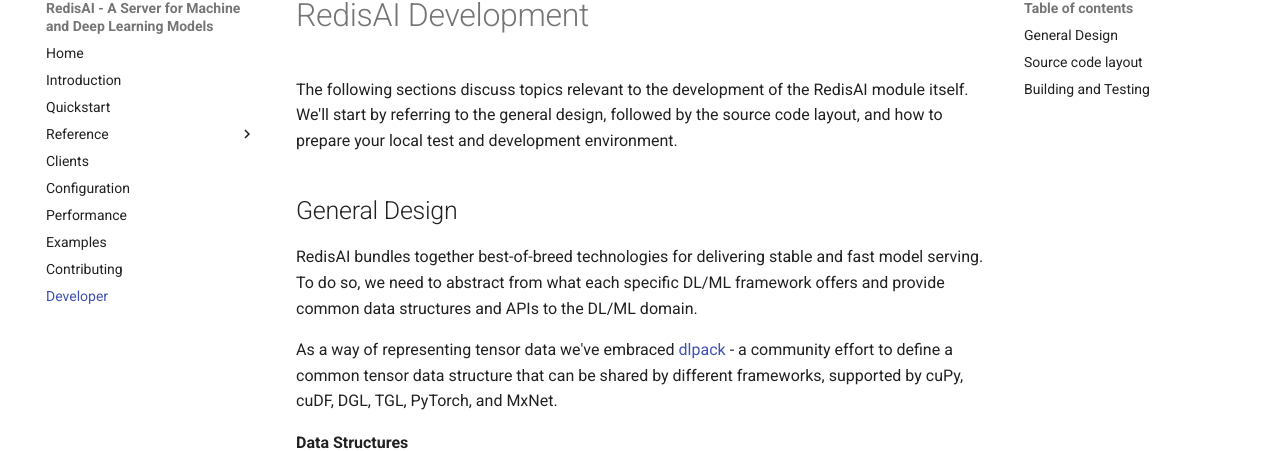
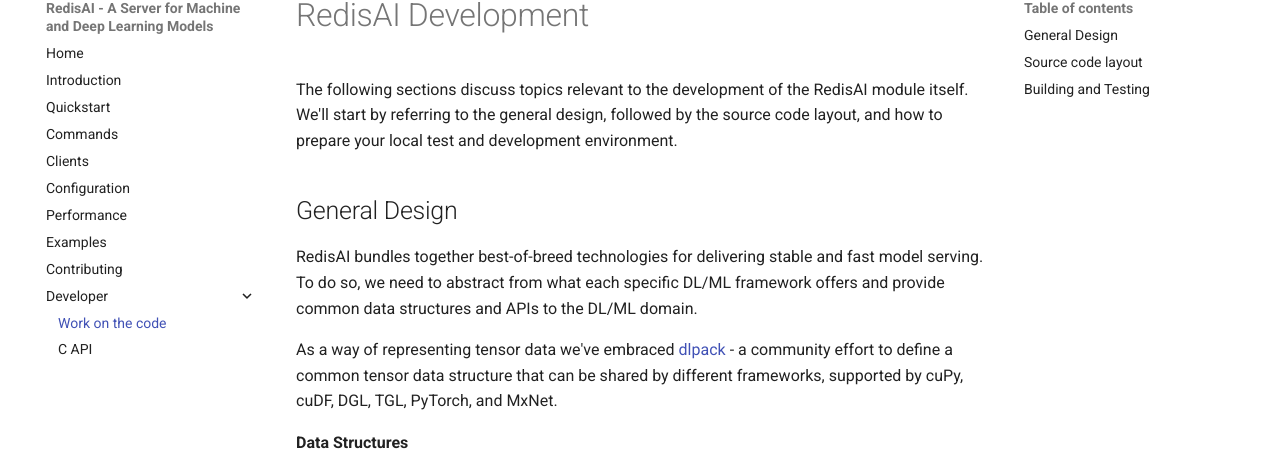
Before and after one commit to RedisAI/RedisAI, an MkDocs documentation site: the page built from docs/developer.md, in a window 1280 px wide. Shown: the part 103-554 px from the top of the page. Built offline with MkDocs 1.6.1 and Material for MkDocs 9.7.7, drawn with Linux system fonts in a browser that asks for light colours; comment, search, counter and statistics services are not loaded.

Commit message:
[add] moving api_reference under Developer Nav

```diff
--- a/mkdocs.yml
+++ b/mkdocs.yml
@@ -30,15 +30,15 @@
   - 'Home': index.md
   - 'Introduction': intro.md
   - 'Quickstart': quickstart.md
-  - 'Reference':
-    - 'Redis Commands': commands.md
-    - 'C API' : api_reference.md
+  - 'Commands': commands.md
   - 'Clients': clients.md
   - 'Configuration': configuration.md
   - 'Performance': performance.md
   - 'Examples': examples.md
   - 'Contributing': contrib.md
-  - 'Developer': developer.md
+  - 'Developer':
+    - 'Work on the code' : developer.md
+    - 'C API' : api_reference.md
 
 markdown_extensions:
   - admonition
```
